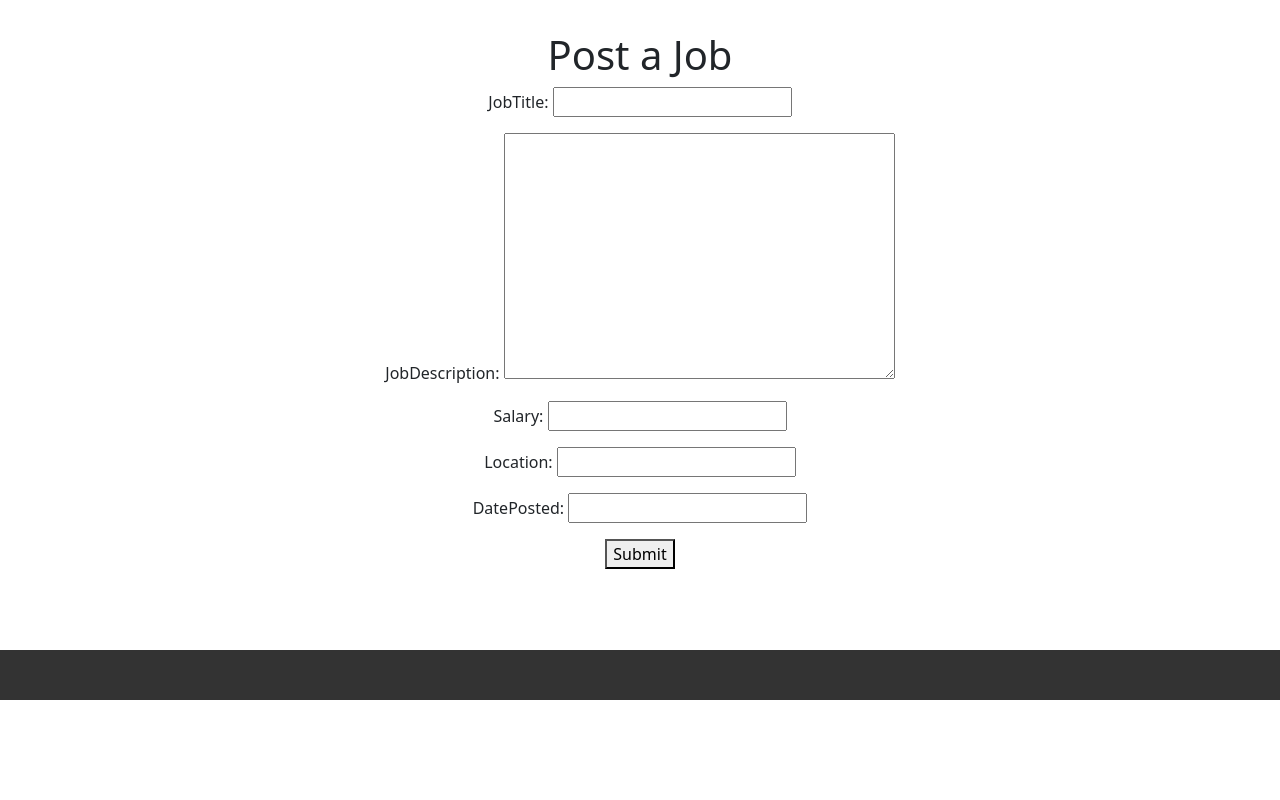
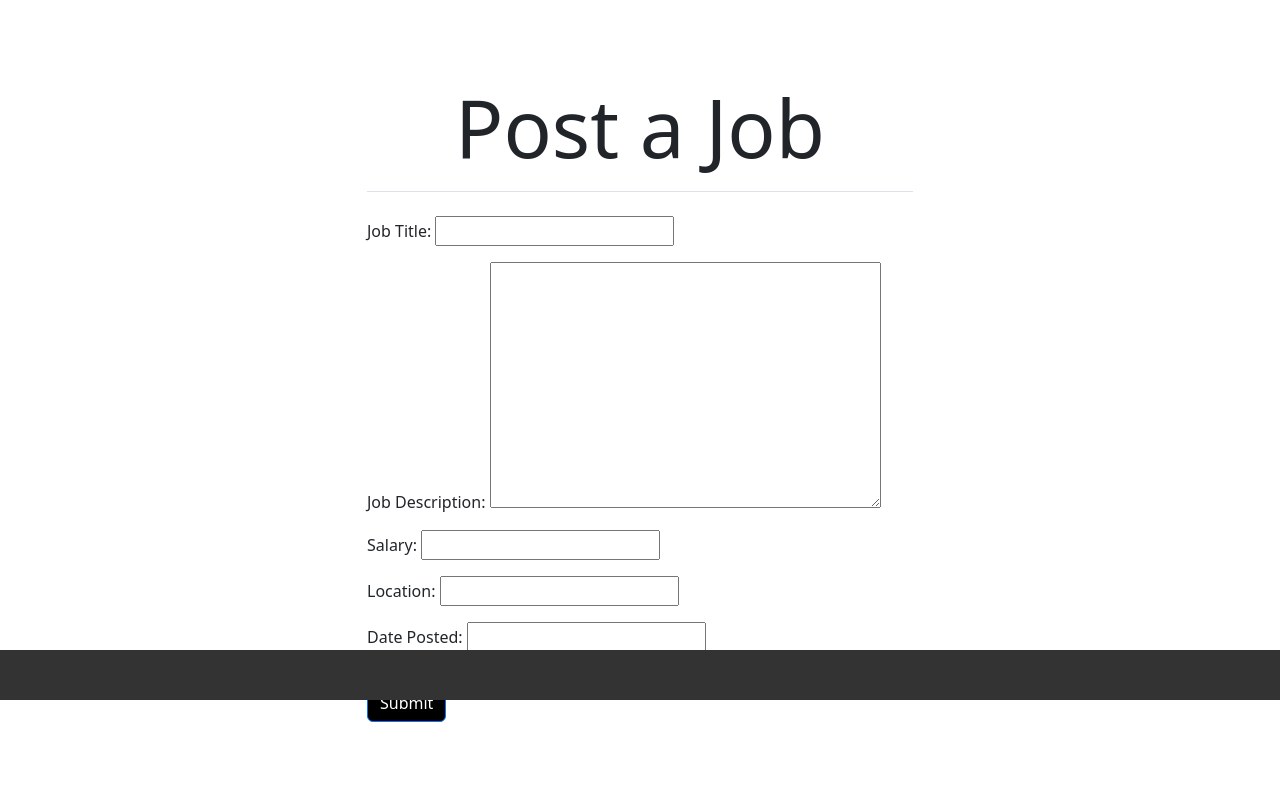
Before and after one commit to LPedlar/Project-Stability, a Django app: page /employer/job_post/ in a window 1280 px wide. Shown: the part 100-900 px from the top of the page. Before the commit the page ends 800 px from the top, so only its background shows below. Run offline with Django 4.2, Linux system fonts and the light colour scheme; a user stored in the database is signed in.

Commit message:
Job_post edits. Added bootstrap as well as added verbose name in the models.py file

```diff
--- a/employer/models.py
+++ b/employer/models.py
@@ -20,11 +20,11 @@ class Employer(models.Model):
 
 class Job(models.Model):
     JobID = models.AutoField(primary_key=True)
-    JobTitle = models.CharField(max_length=255)
-    JobDescription = models.TextField(blank=True, null=True)
+    JobTitle = models.CharField(max_length=255, verbose_name= "Job Title")
+    JobDescription = models.TextField(blank=True, null=True, verbose_name="Job Description")
     Salary = models.DecimalField(max_digits=10, decimal_places=2, blank=True, null=True)
     Location = models.CharField(max_length=255, blank=True, null=True)
-    DatePosted = models.DateField()
+    DatePosted = models.DateField(verbose_name= "Date Posted")
     EmployerID = models.ForeignKey(Employer, on_delete=models.CASCADE)
     def __str__(self):
         return self.JobTitle
--- a/employer/templates/employer/job_post.html
+++ b/employer/templates/employer/job_post.html
@@ -1,5 +1,5 @@
-{% extends 'employer/employer_base.html' %} {% block content %}
-{% comment %} Adding Bootstrap {% endcomment %}
+{% extends 'employer/employer_base.html' %} {% block content %} {% comment %}
+Adding Bootstrap {% endcomment %}
 
 <!DOCTYPE html>
 <html lang="en">
@@ -23,13 +23,18 @@
   </body>
 </html>
 
-<div style="display:flex; justify-content:center; align-items:center; height:75vh;">
-  <div style="text-align:center;">
-    <h1>Post a Job</h1>
-    <form method="POST">
-      {% csrf_token %} {{ form.as_p }}
-      <button type="submit">Submit</button>
-    </form>
+<div class="container">
+  <div class="row justify-content-center align-items-center vh-100">
+    <div class="col-12 col-md-8 col-lg-6">
+      <h1 class="display-1 text-center mb-4 border-bottom pb-3 text-gradient">
+        Post a Job
+      </h1>
+
+      <form method="POST">
+        {% csrf_token %} {{ form.as_p }}
+        <button class="btn btn-primary mt-3" type="submit">Submit</button>
+      </form>
+    </div>
   </div>
 </div>
 {% endblock %}
```
Also changed, not shown: db.sqlite3.
